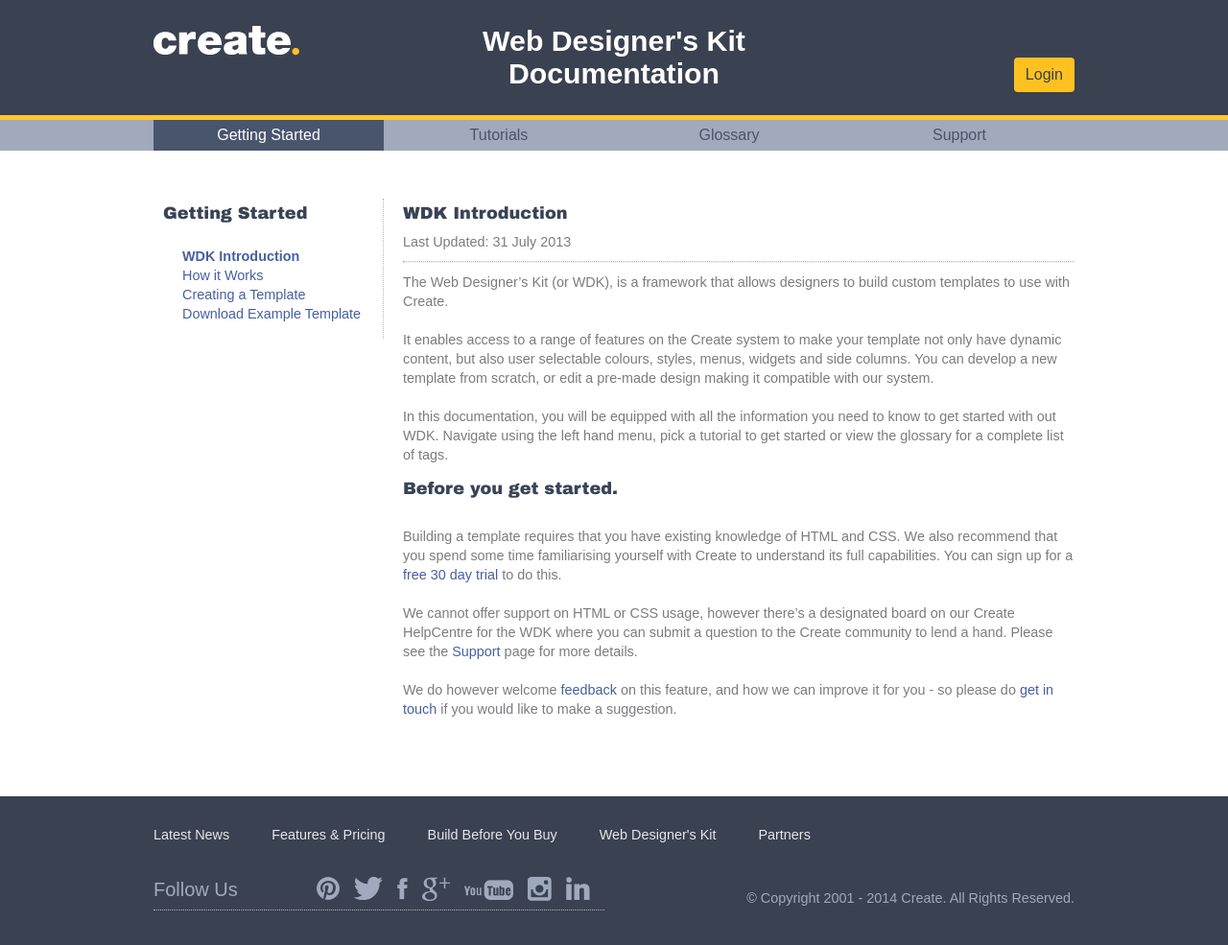
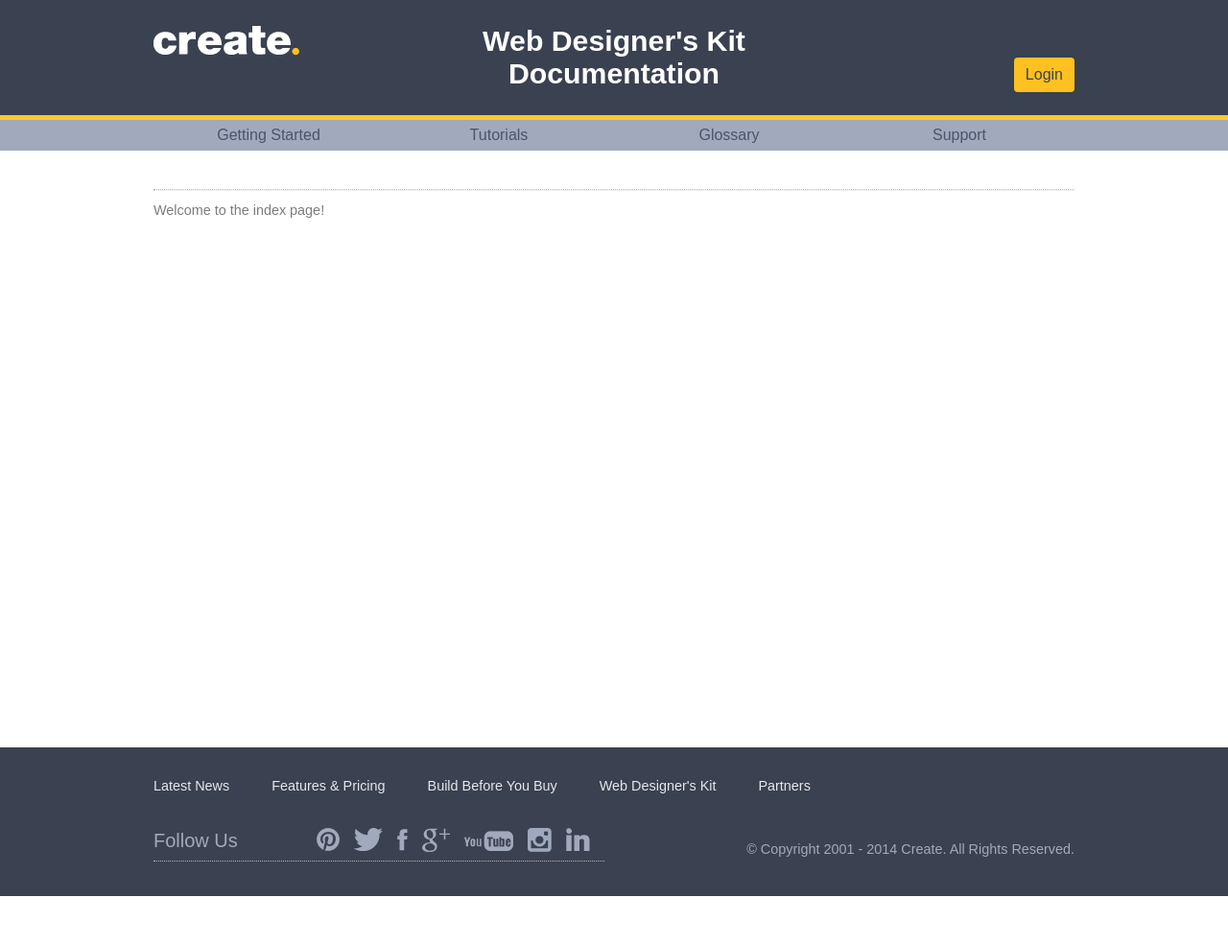
Before and after one commit to createdotnet/wdk, a Jekyll site: the page built from index.md, in a window 1280 px wide. Shown: the whole page at 96% size. Built offline with Jekyll 4.4.1, drawn with Linux system fonts in a browser that asks for light colours; some web fonts are replaced; after the commit the page ends 934 px from its top, so only the background shows below that.

Commit message:
changed index back to a seperate page and updated navigation to reflect this

```diff
--- a/_includes/top-navigation-bars.html
+++ b/_includes/top-navigation-bars.html
@@ -18,8 +18,8 @@
 <nav class="top-nav">
   <ul>
 
-    {% if page.url  contains "pages/getting_started" or page.url  contains "/index.html" %}
-        <li class="active"><a href="/index.html">Getting Started</a></li>
+    {% if page.url  contains "pages/getting_started" %}
+        <li class="active"><a href="/pages/getting_started/01getting-started.html">Getting Started</a></li>
         {% else %}
         <li><a href="/index.html">Getting Started</a></li>
     {% endif %}
--- a/_layouts/index.html
+++ b/_layouts/index.html
@@ -2,11 +2,9 @@
 {% include top-navigation-bars.html %}
 <div class="container">
 
-
-
-		{{ content }}
-
-
+	<img src="" alt=""/>
+	<hr>
+	{{ content }}
 
 </div> <!-- end container -->
 {% include footer.html %}
--- /dev/null
+++ b/index.md
@@ -0,0 +1,6 @@
+---
+layout: index
+---
+
+
+Welcome to the index page!
--- a/01index.md
+++ b/pages/getting_started/01getting-started.md
@@ -3,7 +3,6 @@
 title: WDK Introduction
 group: Getting Started
 last-updated: 31-07-2013
-permalink: "index.html"
 ---
 
 
```
Also changed, not shown: pages/glossary/00glossary.md (+1 -0 lines), pages/tutorials/00tutorials.md (+1 -0 lines).
